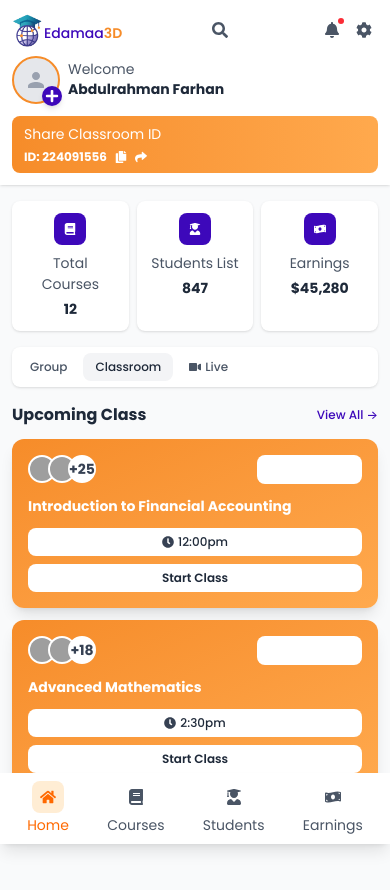
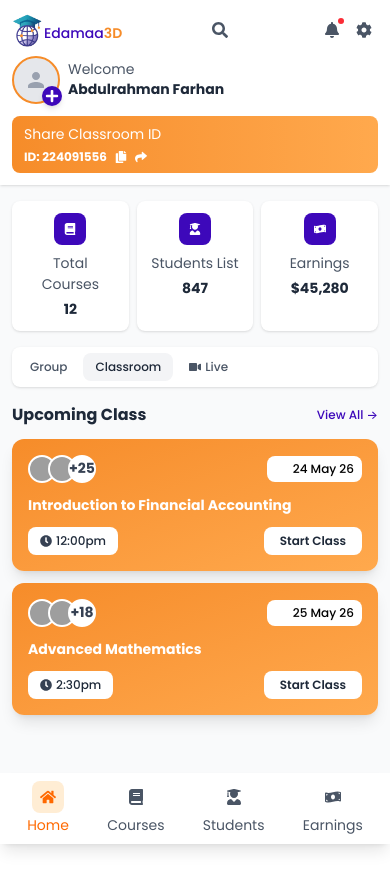
Before and after one commit to BusandCode/edamaa, a React (Vite) app: page /tutor-dashboard in a window 390 px wide. Shown: the top 890 px of the page. After the commit the page ends 844 px from the top, so only its background shows below. Built offline with nearby package versions, Linux system fonts and the light colour scheme; grey boxes are pictures that could not be loaded.

Commit message:
updated student dashboard

```diff
--- a/src/pages/dashboards/TutorDashboard.tsx
+++ b/src/pages/dashboards/TutorDashboard.tsx
@@ -322,7 +322,7 @@ const TutorDashboard = () => {
                   </div>
                   <div className="bg-white bg-opacity-20 backdrop-blur-sm px-2 sm:px-3 py-1 sm:py-2 rounded-lg flex items-center gap-1 sm:gap-2">
                     <FaCalendar className="text-white text-[14px]" />
-                    <span className="text-white text-[14px] font-medium">{classItem.date}</span>
+                    <span className="text-black text-[12px] font-medium">{classItem.date}</span>
                   </div>
                 </div>
 
@@ -332,7 +332,7 @@ const TutorDashboard = () => {
                 </h4>
 
                 {/* Time and Action */}
-                <div className="flex flex-col sm:flex-row items-stretch sm:items-center justify-between gap-2 sm:gap-3">
+                <div className="flex items-stretch sm:items-center justify-between gap-2 sm:gap-3">
                   <div className="bg-white px-3 sm:px-4 py-1.5 sm:py-2 rounded-lg flex items-center justify-center gap-1 sm:gap-2">
                     <FaClock className="text-gray-700 text-xs sm:text-sm" />
                     <span className="text-gray-800 font-medium text-xs sm:text-sm">{classItem.time}</span>
```
